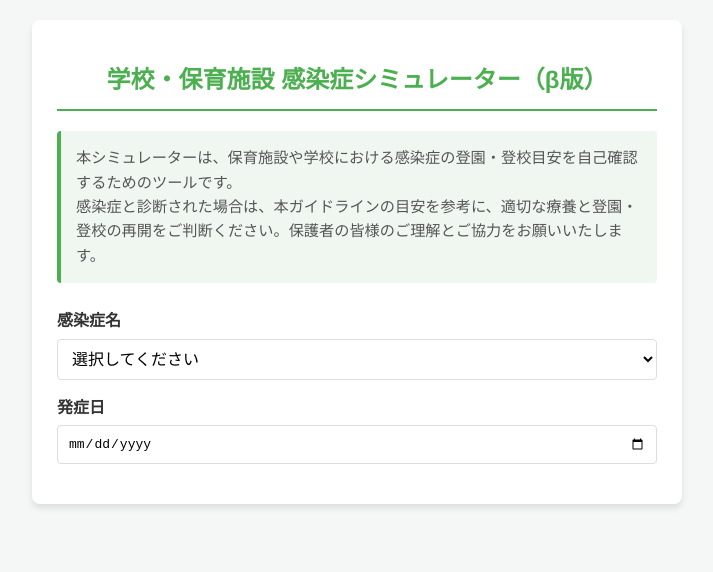
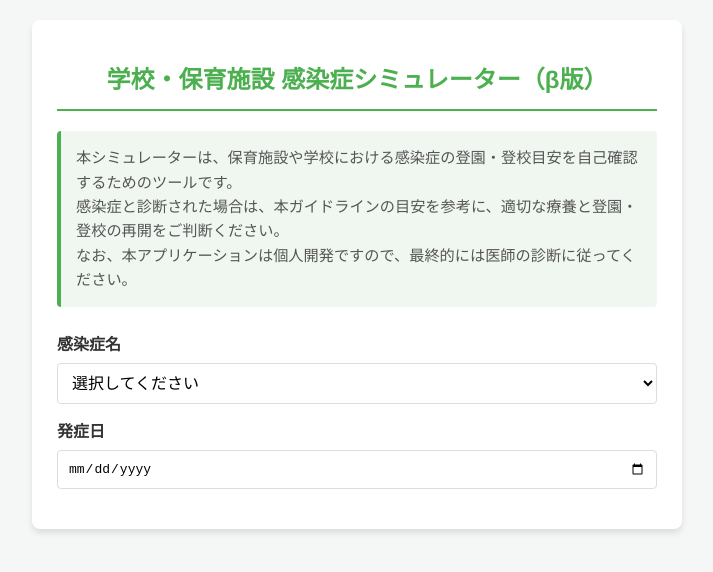
Before and after one commit to ikko1550/infection-simulator, a plain HTML site: page index.html in a window 1280 px wide. Shown: the whole page, without its empty margins (283-996 px from the left). Drawn offline with Linux system fonts and the light colour scheme.

Commit message:
Update index.html

```diff
--- a/index.html
+++ b/index.html
@@ -13,7 +13,8 @@
 
     <p class="intro-text">
         本シミュレーターは、保育施設や学校における感染症の登園・登校目安を自己確認するためのツールです。<br>
-        感染症と診断された場合は、本ガイドラインの目安を参考に、適切な療養と登園・登校の再開をご判断ください。保護者の皆様のご理解とご協力をお願いいたします。
+        感染症と診断された場合は、本ガイドラインの目安を参考に、適切な療養と登園・登校の再開をご判断ください。<br>
+        なお、本アプリケーションは個人開発ですので、最終的には医師の診断に従ってください。
     </p>
 
     <form id="simulatorForm">
```
